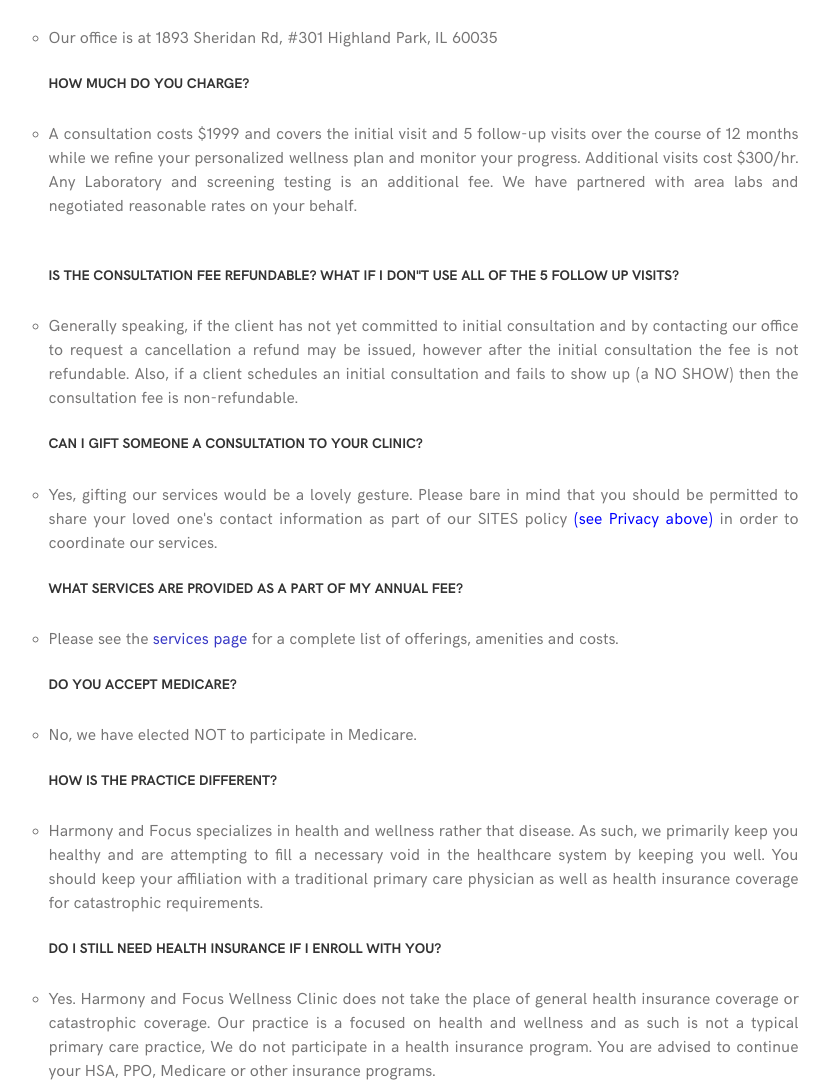
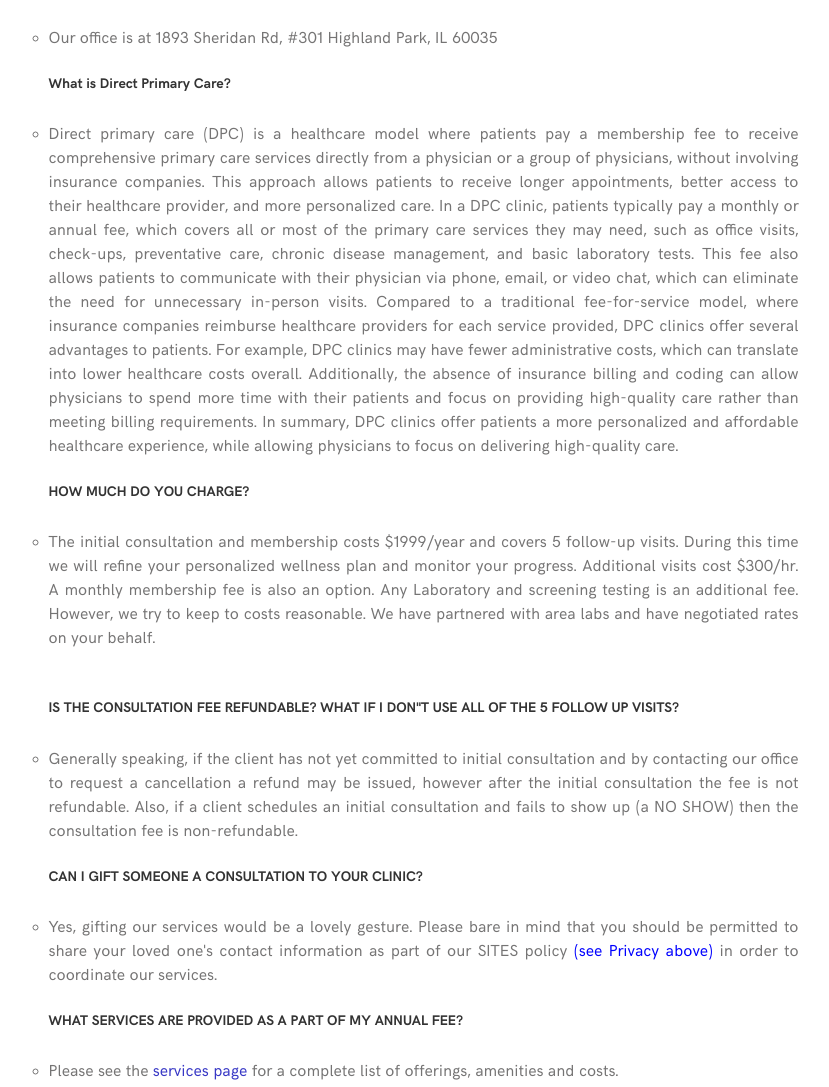
Before and after one commit to harmonyandfocus/website, a plain HTML site: page pages/privacy_cookie_faqs.html in a window 1280 px wide. Shown: the part 3682-4769 px from the top of the page, without its empty margins (119-948 px from the left). Drawn offline with Linux system fonts and the light colour scheme.

```diff
--- a/pages/privacy_cookie_faqs.html
+++ b/pages/privacy_cookie_faqs.html
@@ -471,8 +471,19 @@
 
 				</br>
 
+					<h4 id="direct">What is Direct Primary Care?</h4>
+
+					<li style="list-style-type: circle;">Direct primary care (DPC) is a healthcare model where patients pay a membership fee to receive comprehensive primary care services directly from a physician or a group of physicians, without involving insurance companies. This approach allows patients to receive longer appointments, better access to their healthcare provider, and more personalized care.
+
+						In a DPC clinic, patients typically pay a monthly or annual fee, which covers all or most of the primary care services they may need, such as office visits, check-ups, preventative care, chronic disease management, and basic laboratory tests. This fee also allows patients to communicate with their physician via phone, email, or video chat, which can eliminate the need for unnecessary in-person visits.
+
+						Compared to a traditional fee-for-service model, where insurance companies reimburse healthcare providers for each service provided, DPC clinics offer several advantages to patients. For example, DPC clinics may have fewer administrative costs, which can translate into lower healthcare costs overall. Additionally, the absence of insurance billing and coding can allow physicians to spend more time with their patients and focus on providing high-quality care rather than meeting billing requirements.
+
+						In summary, DPC clinics offer patients a more personalized and affordable healthcare experience, while allowing physicians to focus on delivering high-quality care.</li>
+			</br>
+
 					<h4>HOW MUCH DO YOU CHARGE?</h4>
-					<li style="list-style-type: circle;">A consultation costs $1999 and covers the initial visit and 5 follow-up visits over the course of 12 months while we refine your personalized wellness plan and monitor your progress. Additional visits cost $300/hr.  Any Laboratory and screening testing is an additional fee. We have partnered with area labs and negotiated reasonable rates on your behalf.</li>
+					<li style="list-style-type: circle;">The initial consultation and membership costs $1999/year and covers 5 follow-up visits. During this time we will refine your personalized wellness plan and monitor your progress.  Additional visits cost $300/hr. A monthly membership fee is also an option.  Any Laboratory and screening testing is an additional fee. However, we try to keep to costs reasonable. We have partnered with area labs and have negotiated rates on your behalf.</li>
 
 				   </br>
 
@@ -498,11 +509,9 @@
 
 						</br>
 					<h4>HOW IS THE PRACTICE DIFFERENT?</h4>
-							<li style="list-style-type: circle;">Harmony and Focus specializes in health and wellness rather that disease. As such, we primarily keep you healthy and are attempting to fill a necessary void in the healthcare system by keeping you well.  You 			should keep your affiliation with a traditional primary care physician as well as health insurance coverage for catastrophic requirements.   </li>
+							<li style="list-style-type: circle;">While still offering everything a typical primary care clinic offers, Harmony and Focus specializes in health and wellness rather that disease. As such, we primarily keep you healthy and are attempting to fill a necessary void in the healthcare system by keeping you well.  You 			should keep your affiliation with a traditional primary care physician as well as health insurance coverage for catastrophic requirements.   </li>
 
 						</br>
-
-
 
 					<h4> DO I STILL NEED HEALTH INSURANCE IF I ENROLL WITH YOU?</h4>
 
@@ -545,8 +554,6 @@
 					<h4>WHAT IF I NEED TO SEE A SPECIALIST OR A SURGEON?</h4>
 
 					<li style="list-style-type: circle;">Patients are free to see any specialist they wish.  We are available to help you decide which specialists to see and to coordinate such consultations.</li>
-
-
 
 				</ul>
 
```
Also changed, not shown: appointment/index.html (added, +7 -0 lines), index.html (+5 -2 lines), pages/appointment.html (deleted).
